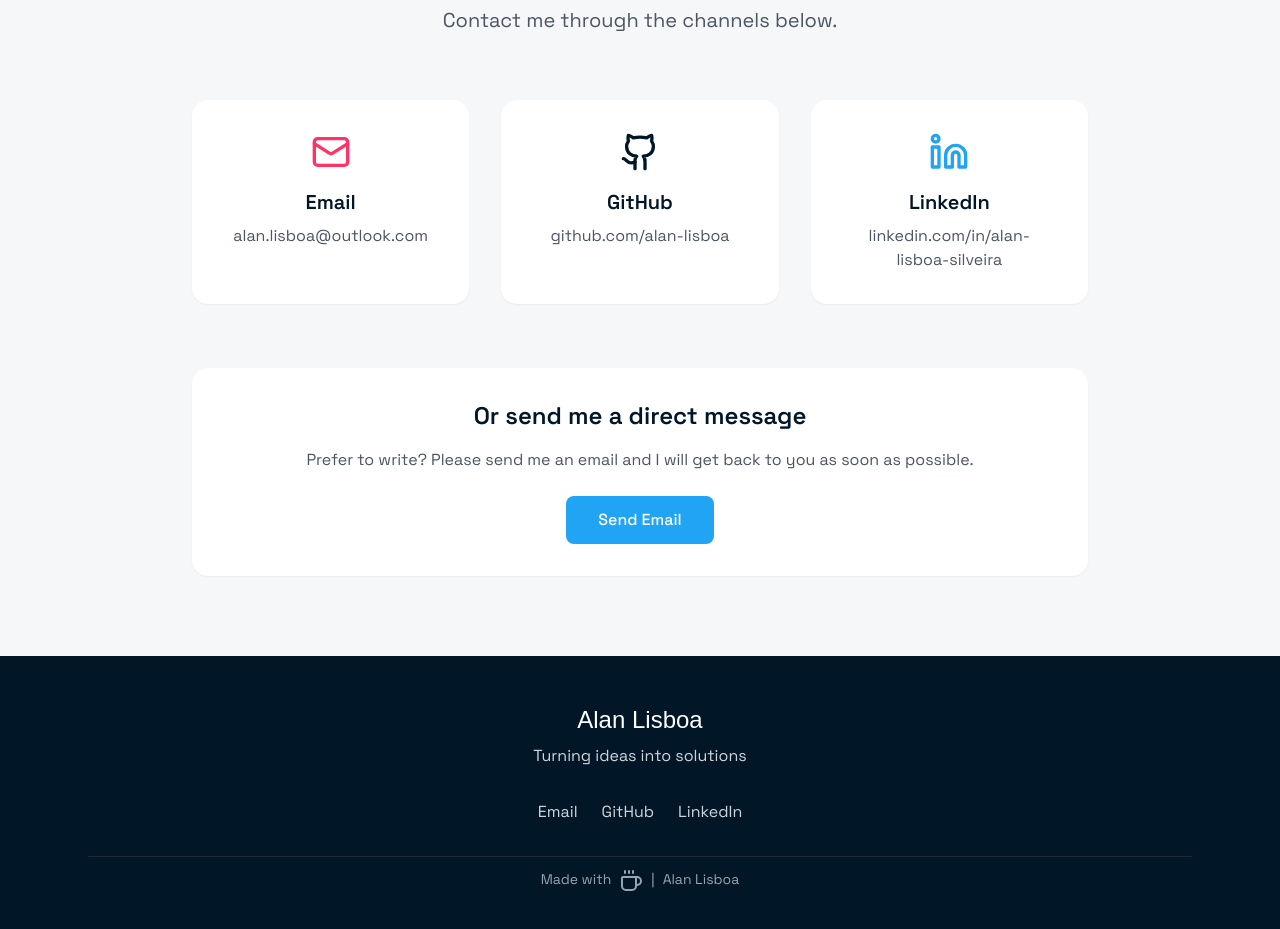
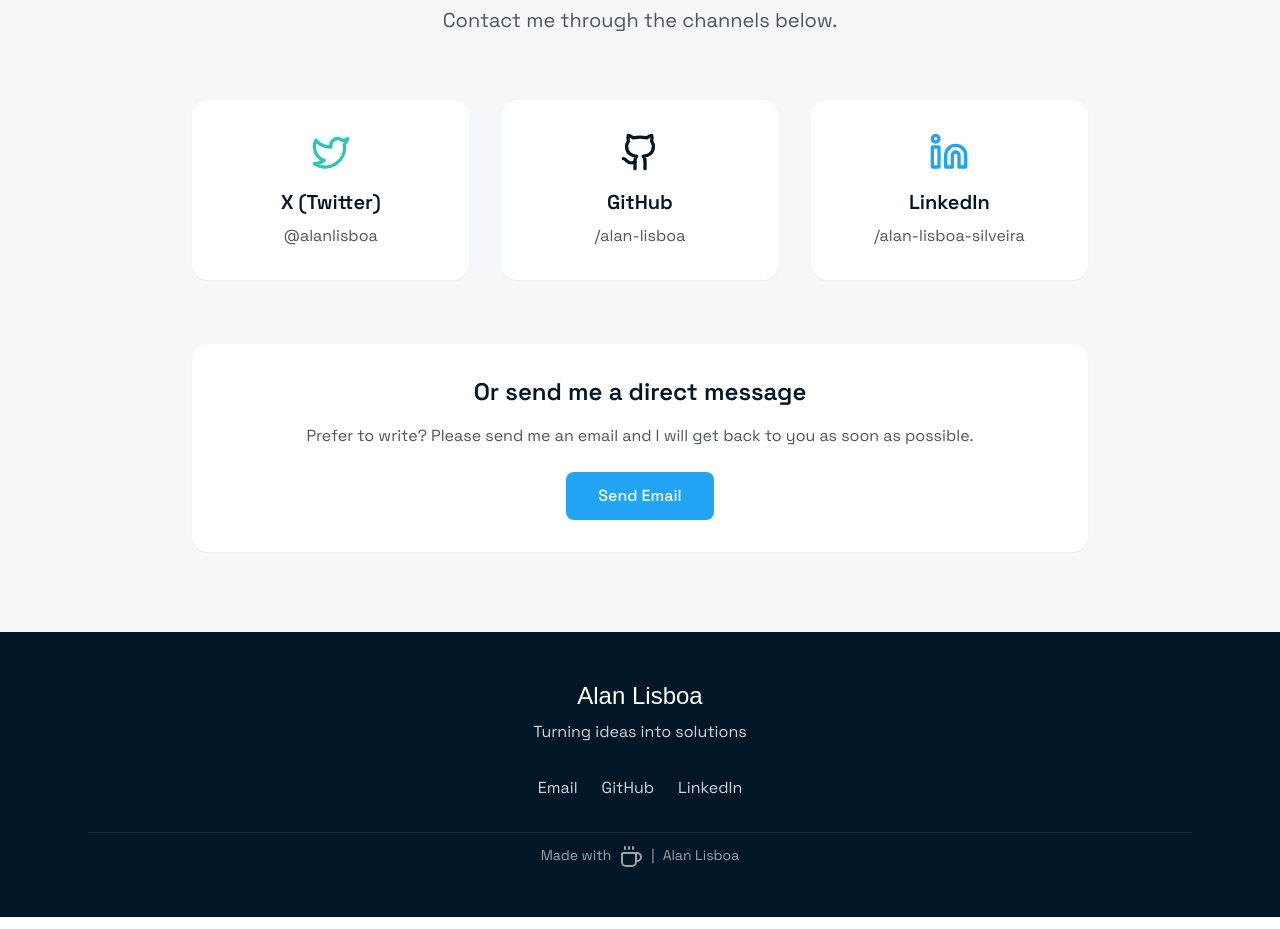
Before and after one commit to alan-lisboa/alan-lisboa.github.io, a React (Vite) app: page / in a window 1280 px wide. Shown: the part 2605-3534 px from the top of the page. Built offline with nearby package versions, Linux system fonts and the light colour scheme; a web font is replaced by a local one.

Commit message:
Update in contacts

```diff
--- a/src/components/sections/ContactSection.tsx
+++ b/src/components/sections/ContactSection.tsx
@@ -1,5 +1,5 @@
 
-import { Mail, Github, Linkedin } from "lucide-react";
+import { Mail, Github, Linkedin, Twitter } from "lucide-react";
 import { useTranslation } from "react-i18next";
 
 const ContactSection = () => {
@@ -7,23 +7,23 @@ const ContactSection = () => {
 
   const contactLinks = [
     {
-      icon: Mail,
-      label: "Email",
-      value: "alan.lisboa@outlook.com",
-      href: "mailto:alan.lisboa@outlook.com",
-      color: "text-portfolio-pink"
+      icon: Twitter,
+      label: "X (Twitter)",
+      value: "@alanlisboa",
+      href: "https://x.com/alanlisboa",
+      color: "text-portfolio-teal"
     },
     {
       icon: Github,
       label: "GitHub",
-      value: "github.com/alan-lisboa",
+      value: "/alan-lisboa",
       href: "https://github.com/alan-lisboa",
       color: "text-portfolio-dark"
     },
     {
       icon: Linkedin,
       label: "LinkedIn",
-      value: "linkedin.com/in/alan-lisboa-silveira",
+      value: "/alan-lisboa-silveira",
       href: "https://linkedin.com/in/alan-lisboa-silveira",
       color: "text-portfolio-blue"
     }
```
Also changed, not shown: 3 other files (tests, documents, lock files or other folders).
